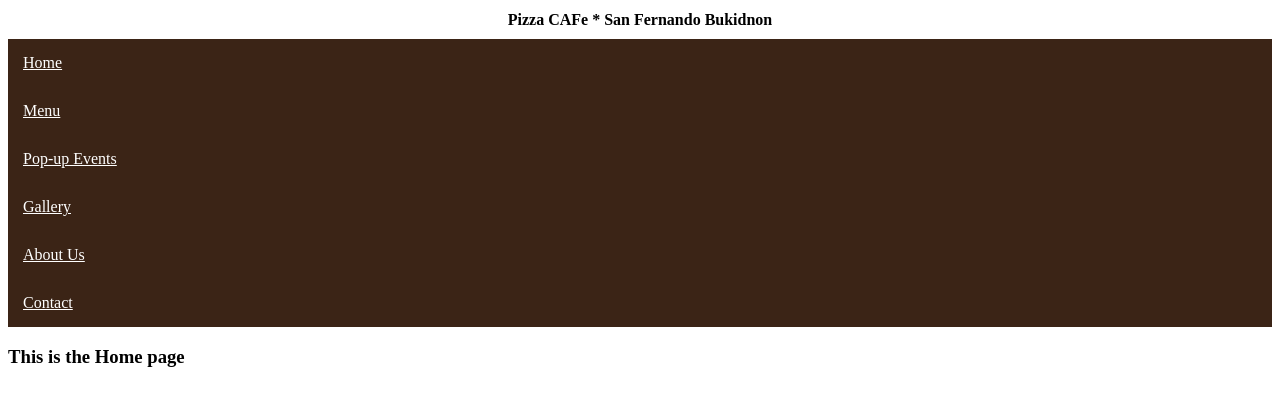
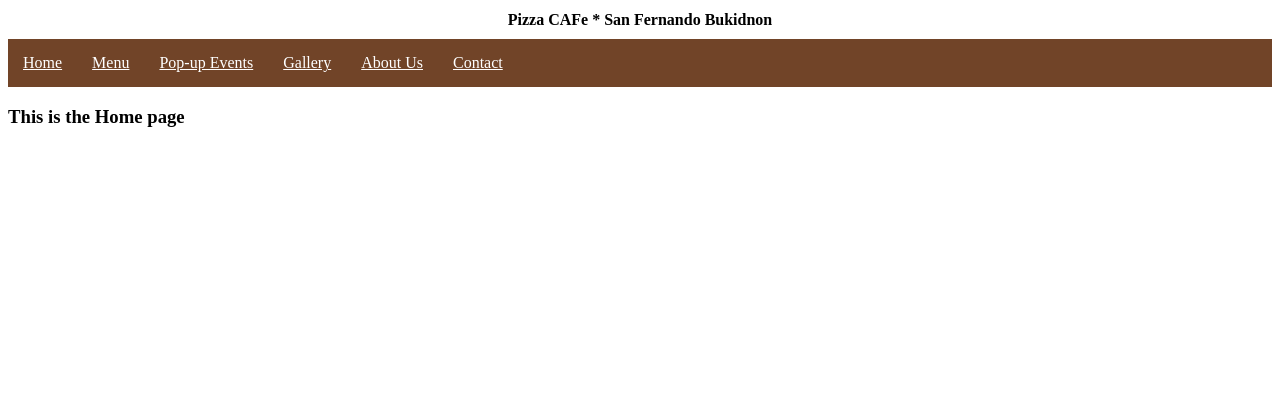
Before and after one commit to Keithvan-Tacs/Taclob-website, a plain HTML site: page index.html in a window 1280 px wide. Drawn offline with Linux system fonts and the light colour scheme.

Commit message:
Pizza Home Cafe 5

```diff
--- a/css/style.css
+++ b/css/style.css
@@ -9,9 +9,10 @@ h1{
 
 .navbar ul{
     list-style-type: none;
-    background-color: #3B2416;
+    background-color: #714428;
     padding: 0px;
     margin: 0px;
+    overflow: hidden;
 
 }
 
@@ -19,9 +20,14 @@ h1{
     color: white;
     padding: 15px;
     display: block;
+    text-align: center;
 
 }
 
-.nav li:hover{
+.navbar a:hover{
     background-color:#E8892B;
 }
+
+.navbar li{
+    float: left;
+}
```
